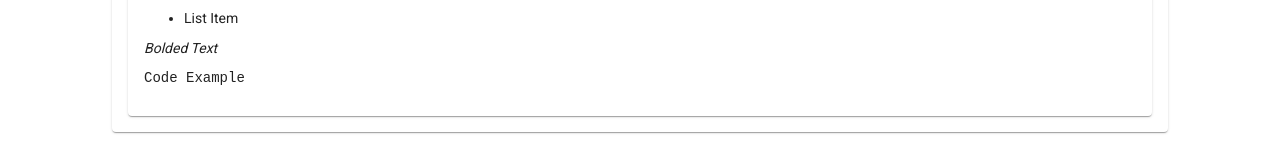
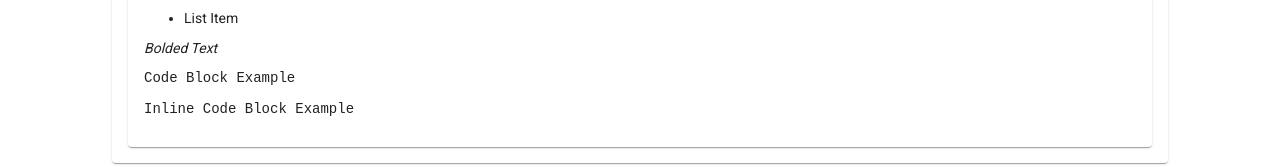
Before and after one commit to carl-parrish/fcc-markdown-preview, an Angular app: page / in a window 1280 px wide. Shown: the part 331-498 px from the top of the page. Built offline with nearby package versions, Linux system fonts and the light colour scheme; what @ngx-formly/core, @ngx-formly/material would draw is missing.

Commit message:
Test with Inline Code Block

```diff
--- a/src/app/app.component.ts
+++ b/src/app/app.component.ts
@@ -31,8 +31,10 @@ constructor() {
 
    *Bolded Text*
    \`\`\`
-Code Example
+Code Block Example
 \`\`\`
+
+\`Inline Code Block Example\`
   `;
 
 previewText = this.parseMarkDownText(this.defaultText);
```
